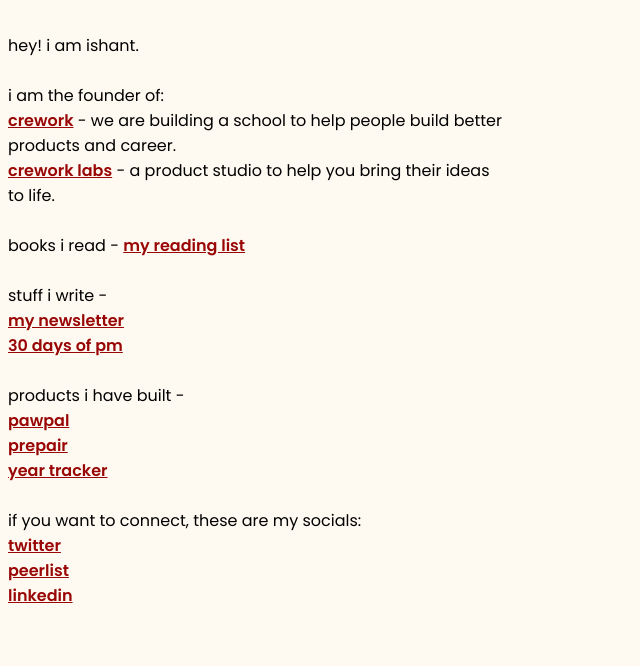
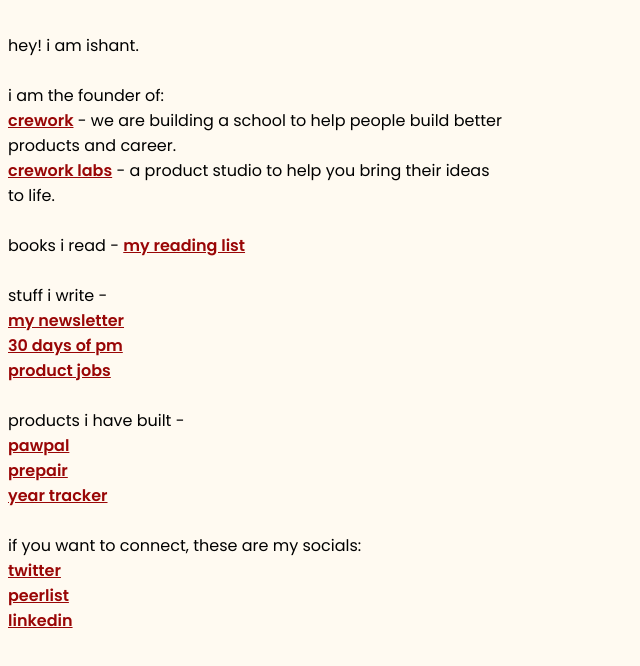
Before and after one commit to ishantjuyal/home, a plain HTML site: page index.html in a window 1280 px wide. Shown: the whole page, without its empty margins (0-640 px from the left). Drawn offline with Linux system fonts and the light colour scheme.

Commit message:
Added product jobs link

```diff
--- a/index.html
+++ b/index.html
@@ -42,6 +42,8 @@
         <a href="https://ishant.substack.com" target="_blank">my newsletter</a>
         <br>
         <a href="https://30daysofpm.substack.com" target="_blank">30 days of pm</a>
+        <br>
+        <a href="https://productjobs.substack.com" target="_blank">product jobs</a>
         <br><br>
         products i have built -
         <br>
```
